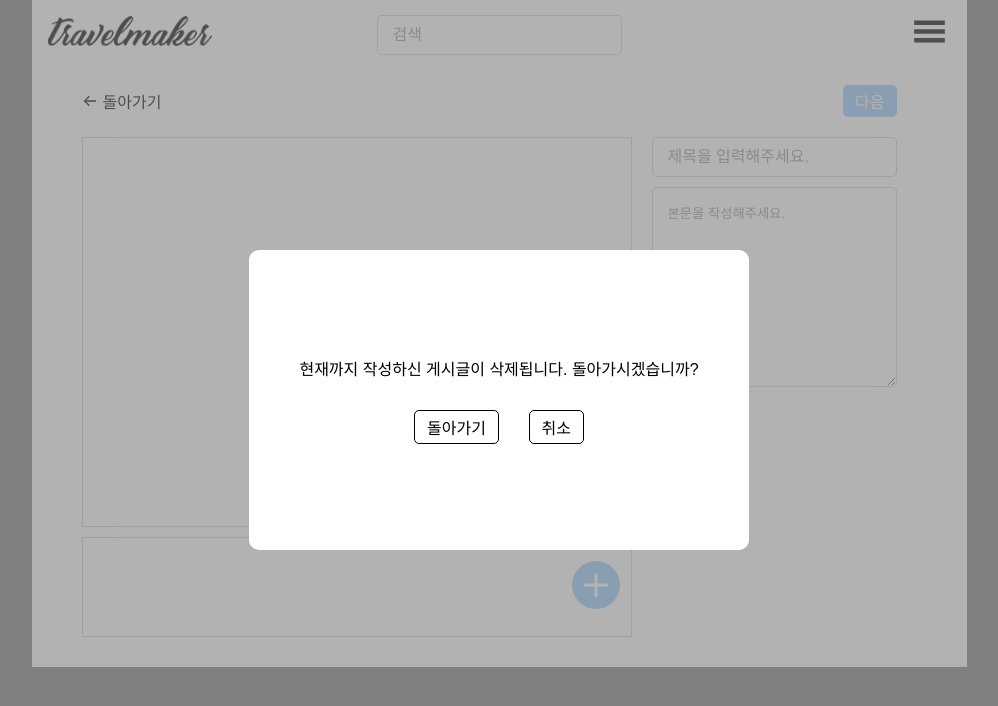
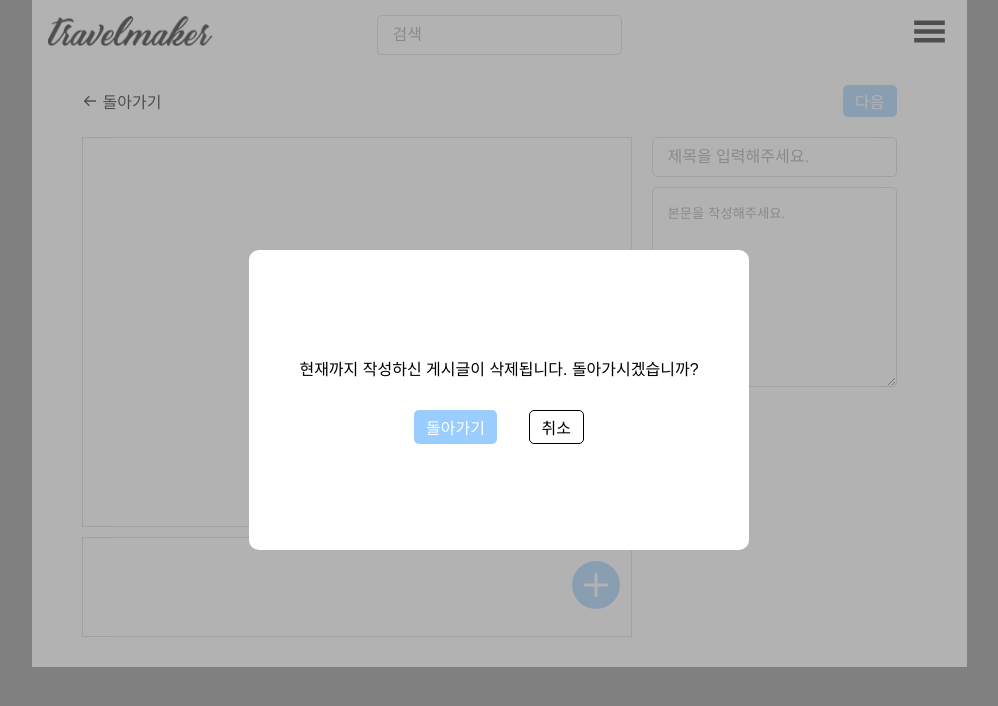
Before and after one commit to jhoon9494/travel_maker, a React (Create React App) app: page /upload in a window 1280 px wide. Both pictures are taken after a click on the element "돌아가기". Shown: the top 706 px of the page, without its empty margins (141-1139 px from the left). Built offline with nearby package versions, Linux system fonts and the light colour scheme.

Commit message:
Style: 확인창 버튼 색상 수정

```diff
--- a/src/components/atoms/Confirm.tsx
+++ b/src/components/atoms/Confirm.tsx
@@ -1,5 +1,6 @@
 import { Dispatch, SetStateAction } from 'react';
 import styled from 'styled-components';
+import { GlobalColor } from '../../styles/GlobalColor';
 
 interface IProps {
   text: string;
@@ -13,9 +14,8 @@ function Confirm({ text, close, setResult, yes, no }: IProps) {
   return (
     <Outter onClick={() => close(false)}>
       <Inner>
-        {text}
+        <div style={{ whiteSpace: 'pre-wrap', textAlign: 'center' }}>{text}</div>
         <BtnsContainer>
-          {/* TODO 확인 및 취소 버튼 색상 어떤걸로 할지 결정하기 */}
           <Button onClick={() => setResult(true)}>{yes}</Button>
           <Button onClick={() => setResult(null)}>{no}</Button>
         </BtnsContainer>
@@ -54,6 +54,12 @@ const BtnsContainer = styled.div`
   margin-top: 30px;
   display: flex;
   justify-content: space-between;
+
+  > button:first-child {
+    background-color: ${GlobalColor.mainColor};
+    color: white;
+    border: none;
+  }
 `;
 
 const Button = styled.button`
```
